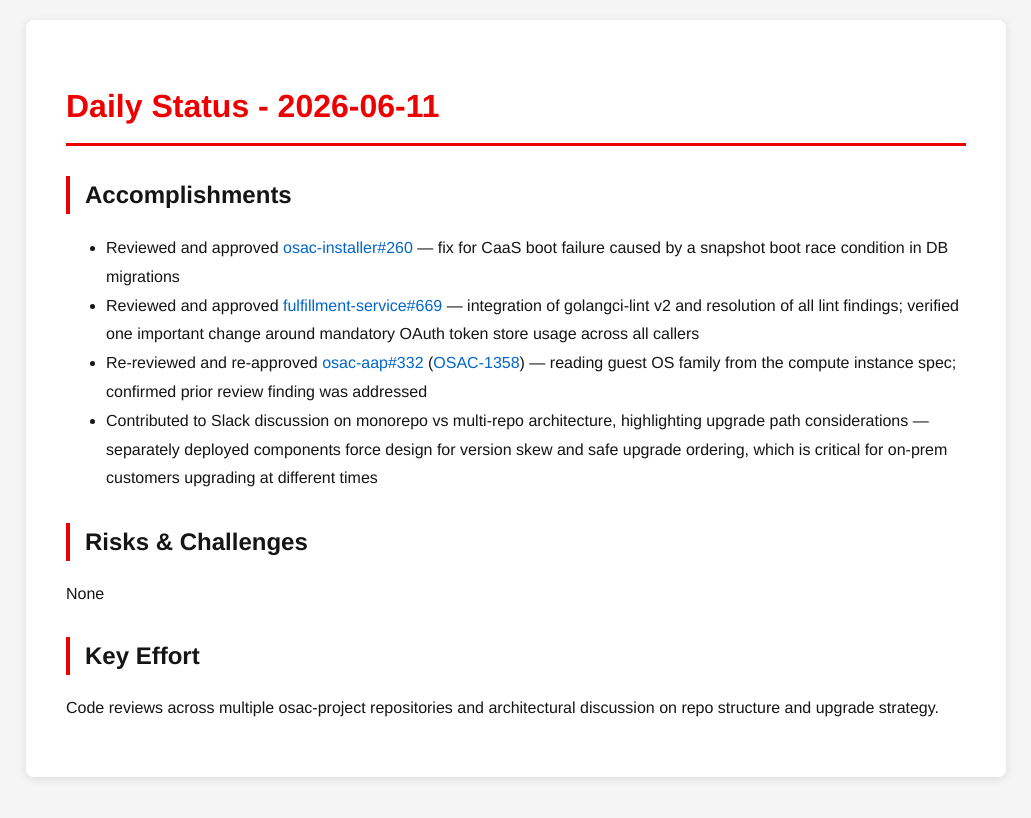
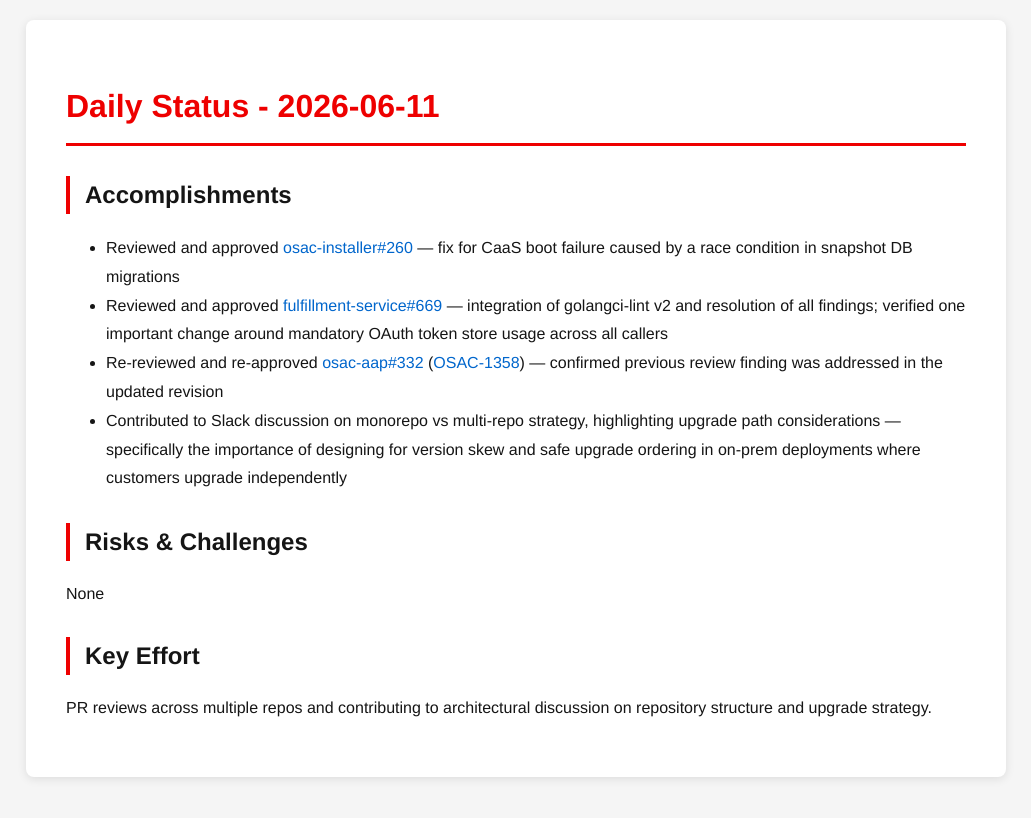
Before and after one commit to tzvatot/daily-status, a Jekyll site: the page built from 2026-06-11.md, in a window 1280 px wide. Shown: the top 818 px of the page, without its empty margins (124-1155 px from the left). Built offline with Jekyll 4.4.1, drawn with Linux system fonts in a browser that asks for light colours.

Commit message:
Daily status update - 2026-06-11

```diff
--- a/2026-06-11.md
+++ b/2026-06-11.md
@@ -7,13 +7,13 @@
 # Daily Status - 2026-06-11
 
 ## Accomplishments
-- Reviewed and approved [osac-installer#260](https://github.com/osac-project/osac-installer/pull/260) — fix for CaaS boot failure caused by a snapshot boot race condition in DB migrations
-- Reviewed and approved [fulfillment-service#669](https://github.com/osac-project/fulfillment-service/pull/669) — integration of golangci-lint v2 and resolution of all lint findings; verified one important change around mandatory OAuth token store usage across all callers
-- Re-reviewed and re-approved [osac-aap#332](https://github.com/osac-project/osac-aap/pull/332) ([OSAC-1358](https://redhat.atlassian.net/browse/OSAC-1358)) — reading guest OS family from the compute instance spec; confirmed prior review finding was addressed
-- Contributed to Slack discussion on monorepo vs multi-repo architecture, highlighting upgrade path considerations — separately deployed components force design for version skew and safe upgrade ordering, which is critical for on-prem customers upgrading at different times
+- Reviewed and approved [osac-installer#260](https://github.com/osac-project/osac-installer/pull/260) — fix for CaaS boot failure caused by a race condition in snapshot DB migrations
+- Reviewed and approved [fulfillment-service#669](https://github.com/osac-project/fulfillment-service/pull/669) — integration of golangci-lint v2 and resolution of all findings; verified one important change around mandatory OAuth token store usage across all callers
+- Re-reviewed and re-approved [osac-aap#332](https://github.com/osac-project/osac-aap/pull/332) ([OSAC-1358](https://redhat.atlassian.net/browse/OSAC-1358)) — confirmed previous review finding was addressed in the updated revision
+- Contributed to Slack discussion on monorepo vs multi-repo strategy, highlighting upgrade path considerations — specifically the importance of designing for version skew and safe upgrade ordering in on-prem deployments where customers upgrade independently
 
 ## Risks & Challenges
 None
 
 ## Key Effort
-Code reviews across multiple osac-project repositories and architectural discussion on repo structure and upgrade strategy.
+PR reviews across multiple repos and contributing to architectural discussion on repository structure and upgrade strategy.
```
